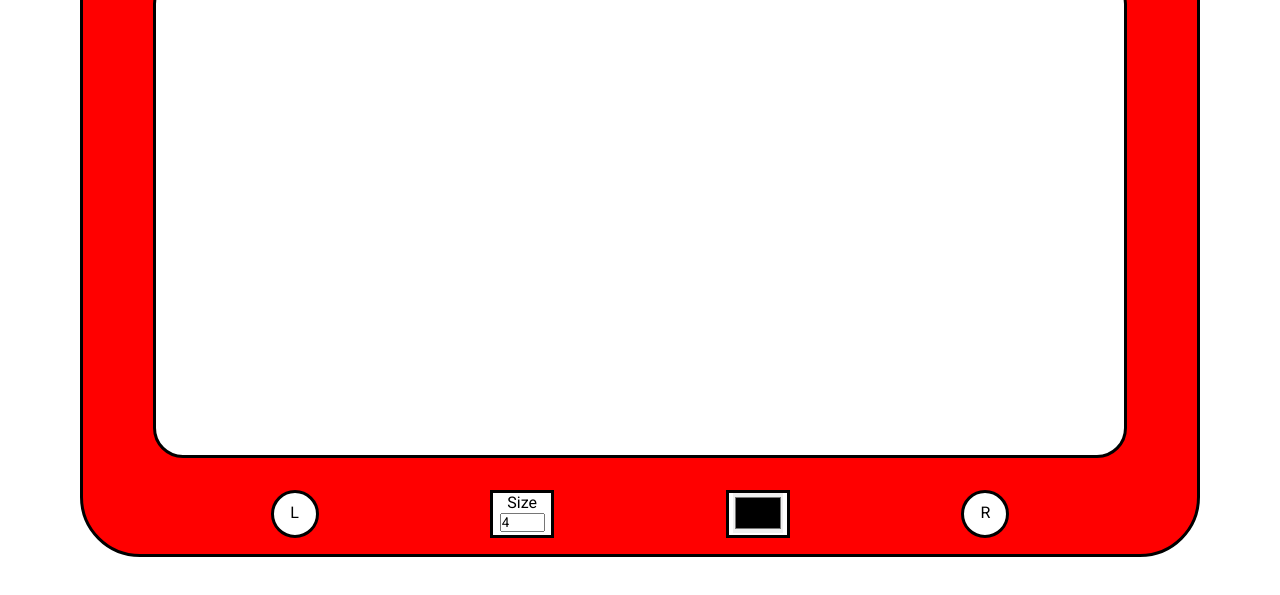
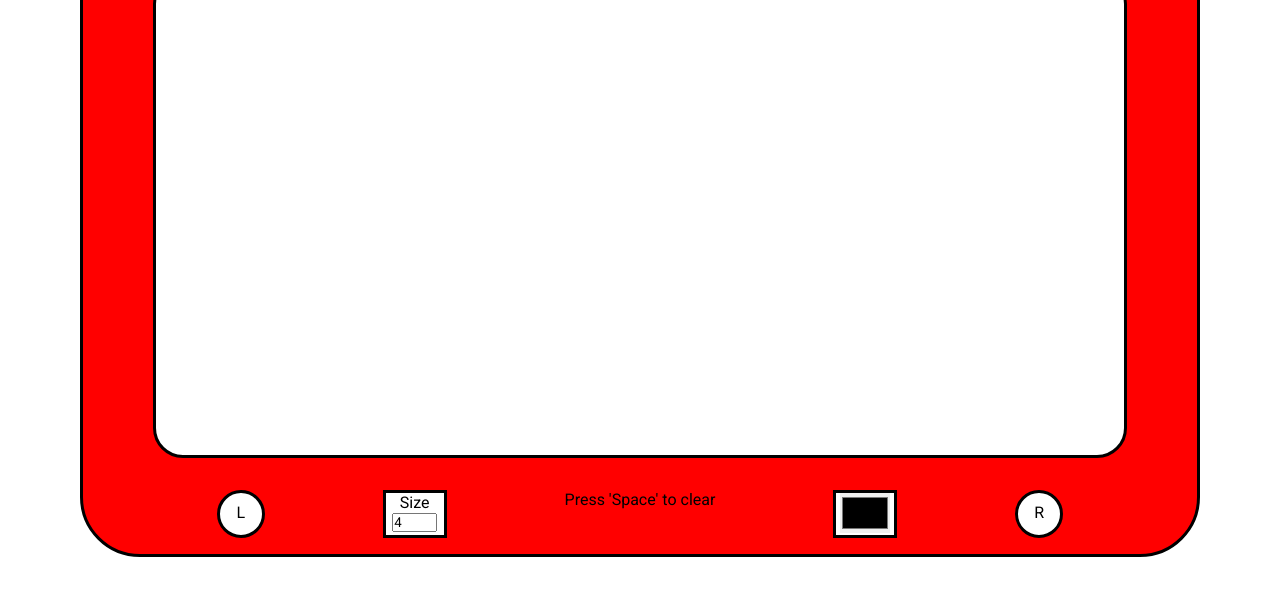
Before and after one commit to ParhamInBinary/Etch-N-Sketch, a plain HTML site: page index.html in a window 1280 px wide. Shown: the part 163-758 px from the top of the page. Drawn offline with Linux system fonts and the light colour scheme.

Commit message:
added clear btn

```diff
--- a/index.html
+++ b/index.html
@@ -24,6 +24,7 @@
                 <p>Size</p>
                 <input class="number" type="number" min="1" value="4" max="64">
             </div>
+            <div class="shakeBtn">Press 'Space' to clear</div>
             <div class="colorSetting">
                 <input type="color" class="color">
             </div>
```
